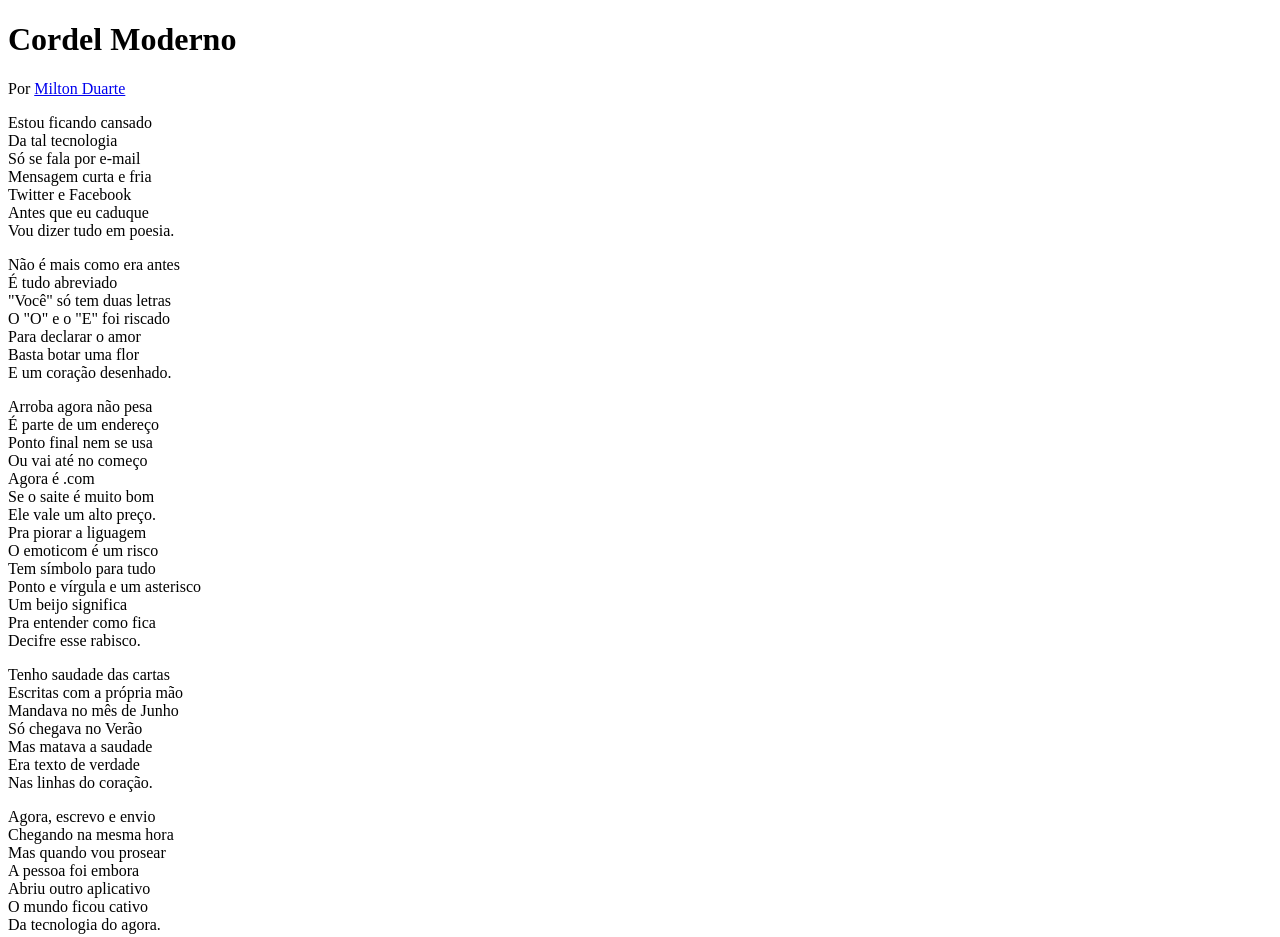
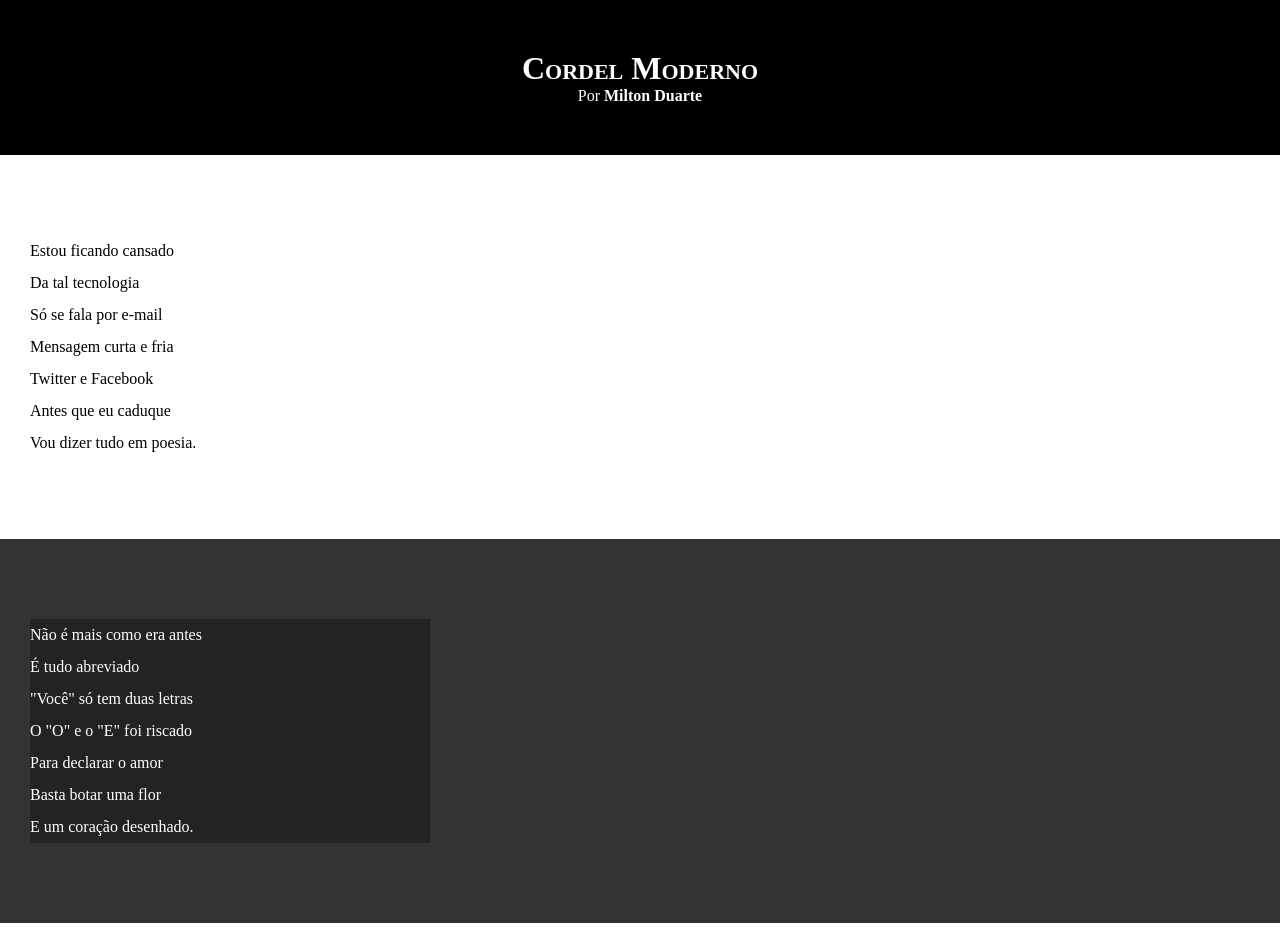
Before and after one commit to JosuelBrito/Projeto_Cordel, a plain HTML site: page index.html in a window 1280 px wide. Shown: the top 937 px of the page. Drawn offline with Linux system fonts and the light colour scheme.

Commit message:
Atualizei Estilo dos textos e blocos

```diff
--- a/estilo/style.css
+++ b/estilo/style.css
@@ -1 +1,74 @@
 @charset "UTF8";
+
+*{
+    margin: 0px;
+    padding: 0px;
+}
+
+html, body{
+    min-height: 100vh;
+    background-color: darkgray;
+}
+
+header{
+    background-color: black;
+    color: white;
+    text-align: center;
+}
+
+header > h1{
+    padding-top: 50px;
+
+    /*
+    text-transform: uppercase; ---- todas as letras maisculas
+    */
+
+    font-variant: small-caps;  /* primeira letra maiscula nas palavras*/
+
+}
+
+header > p{
+    padding-bottom: 50px;
+
+}
+
+header a, footer a {
+    color: white;
+    text-decoration: none;
+    font-weight: bolder;
+}
+
+header a:hover, footer a:hover{
+
+    text-decoration: underline;
+}
+
+section{
+    padding-top: 10vh;
+    padding-bottom: 10vh;
+    line-height: 2em; /*ESPAÇAMENTO ENTRE AS LINHAS*/
+    padding-left: 30px;
+}
+
+section.normal{
+    background-color: white;
+    color: black;
+}
+
+section.imagem{
+    background-color: rgb(51, 51, 51);
+    color: white;
+}
+
+section.imagem > p{
+
+    width: 400px;
+    background-color: rgba(0, 0, 0, 0.308);
+}
+
+footer{
+    background-color: black;
+    color: white;
+    text-align: center;
+    padding: 10px;
+}
--- a/index.html
+++ b/index.html
@@ -13,7 +13,7 @@
 
     </header>
 
-    <section>
+    <section class="normal">
         <p>
             Estou ficando cansado <br>
             Da tal tecnologia <br>
@@ -27,7 +27,7 @@
 
 
 
-    <section>
+    <section class="imagem">
         <p>
             Não é mais como era antes <br>
             É tudo abreviado <br>
@@ -41,7 +41,7 @@
 
 
 
-    <section>
+    <section class="normal">
         <p>
             Arroba agora não pesa <br>
             É parte de um endereço <br>
@@ -62,7 +62,7 @@
 
 
 
-    <section>
+    <section class="imagem">
 
         <p>
             Tenho saudade das cartas <br>
@@ -77,7 +77,7 @@
 
 
 
-    <section>
+    <section class="normal">
         <p>
             Agora, escrevo e envio <br>
             Chegando na mesma hora <br>
```
